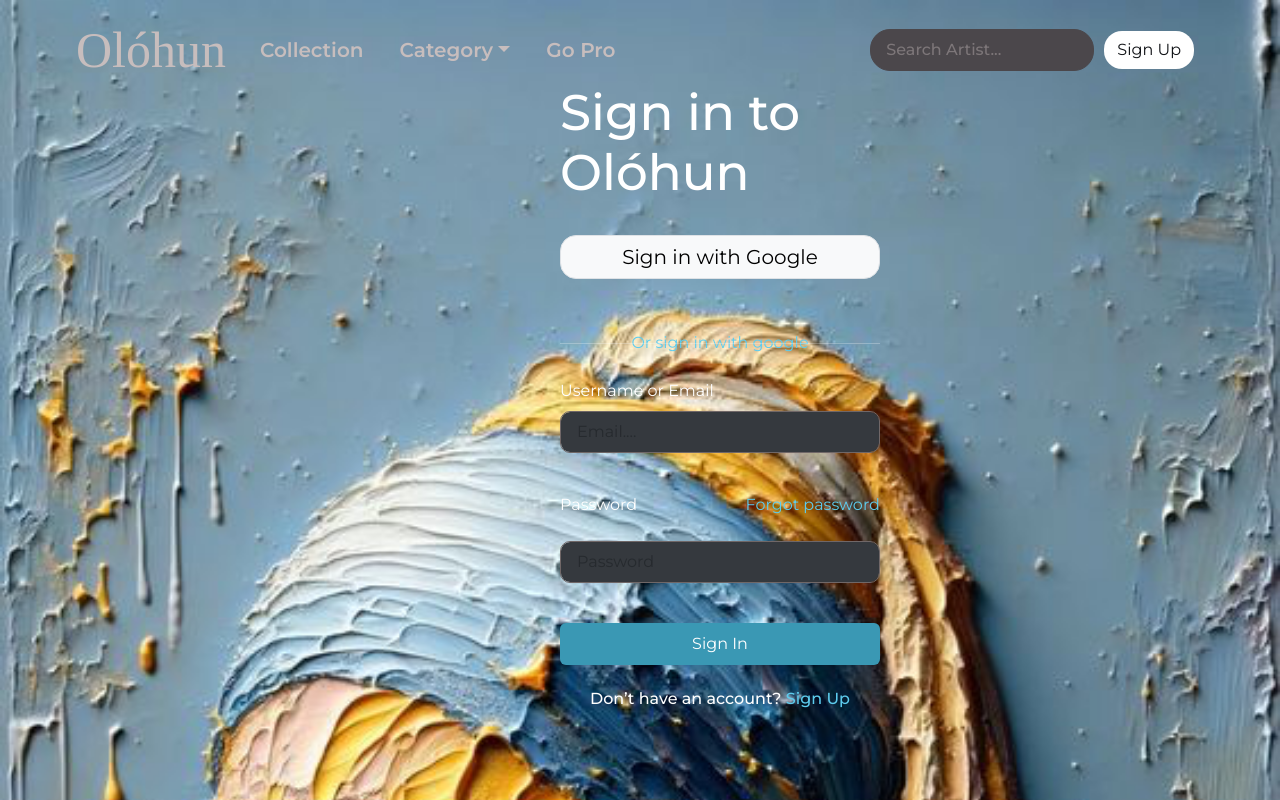
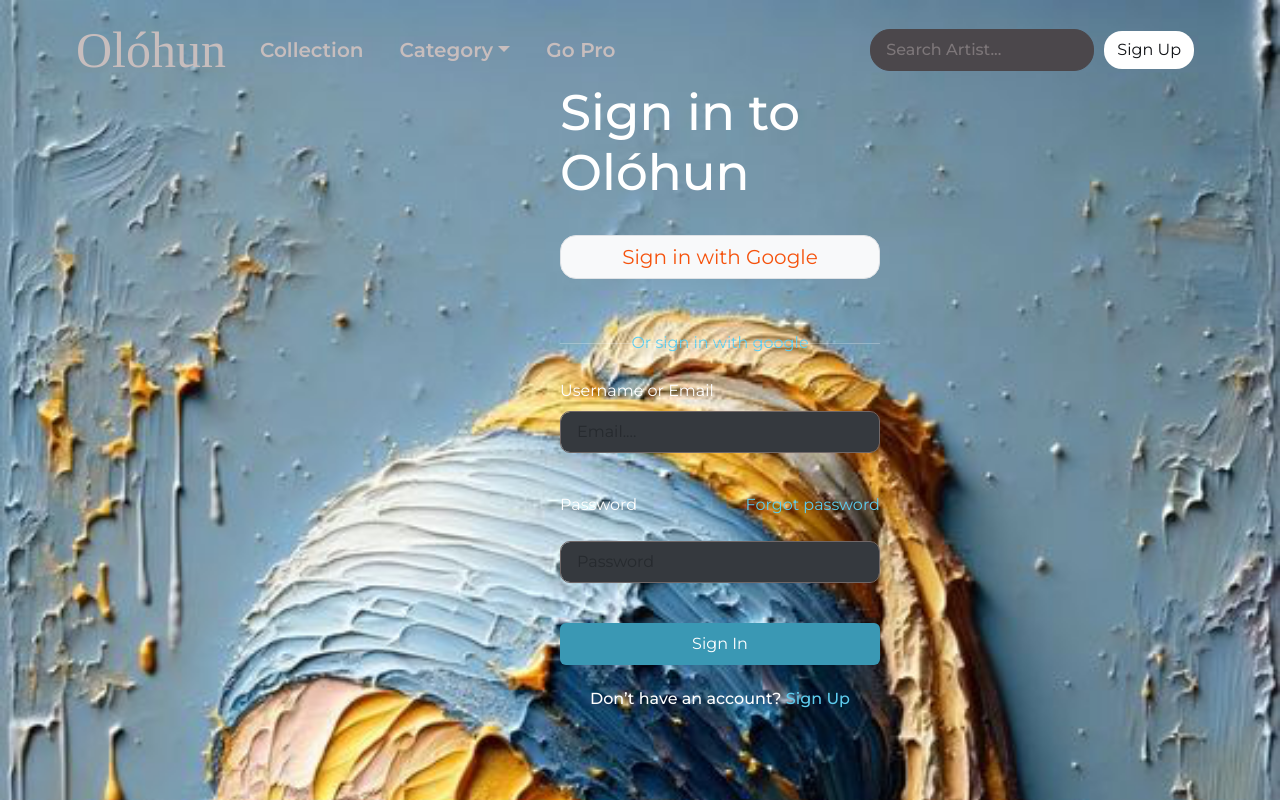
Before and after one commit to adesewaAdeyemo/OlohunR, a React (Vite) app: page /signin in a window 1280 px wide. Built offline with nearby package versions, Linux system fonts and the light colour scheme; a web font is replaced by a local one.

Commit message:
adjustment to signup button color

```diff
--- a/src/App.css
+++ b/src/App.css
@@ -497,10 +497,10 @@ i.fa-linkedin-square{
     background-color: transparent !important;
 }
 
-.continue-btn-auth {
+.continue-btn-auth, .continue-btn-auth a{
     width: 100%;
-    color: #fff;
-    font-weight: bold;
+    color: rgb(245, 82, 12) !important;
+    font-weight: normal;
     border-radius: 5px;
     cursor: pointer;
     font-size: 20px !important;
```
